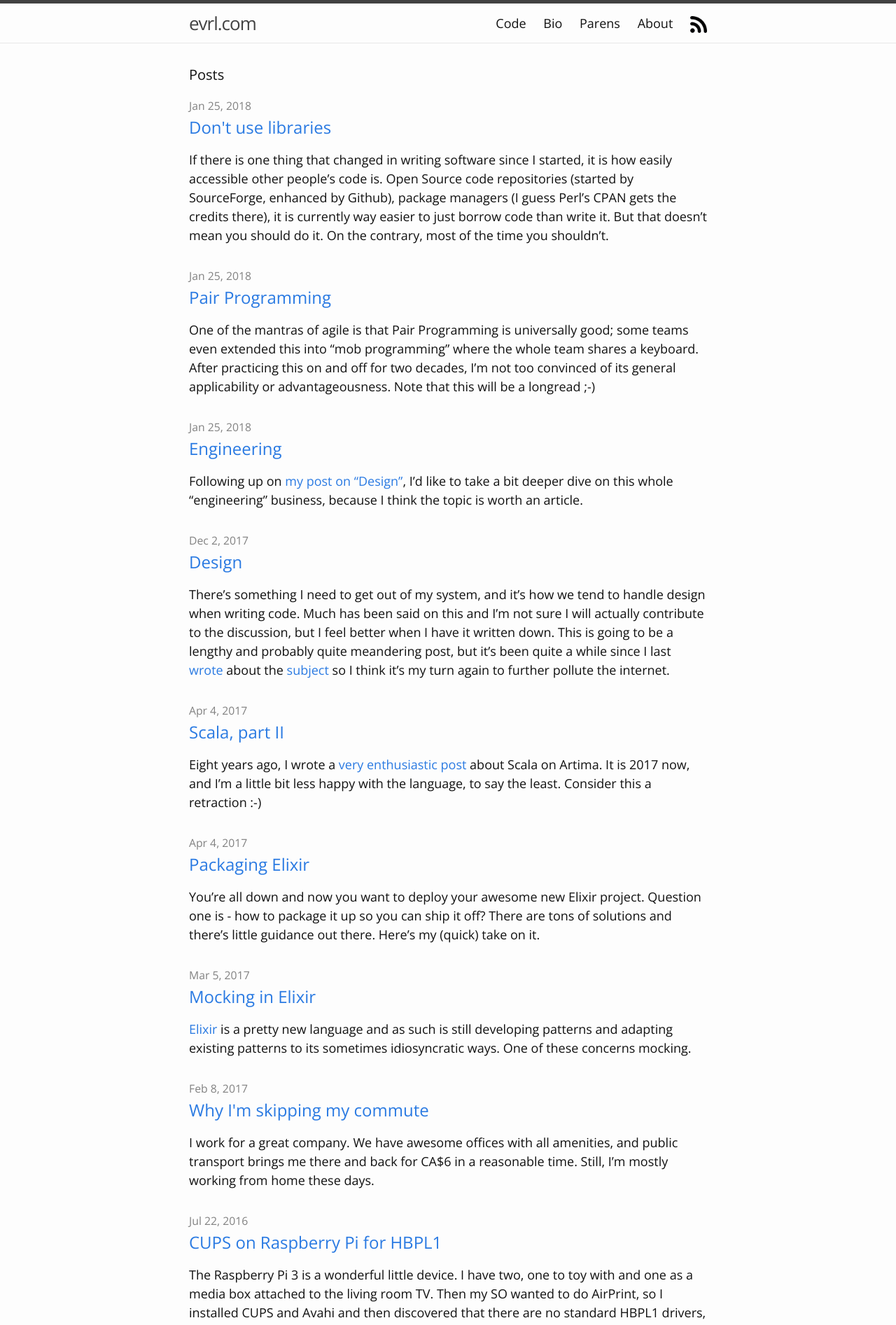
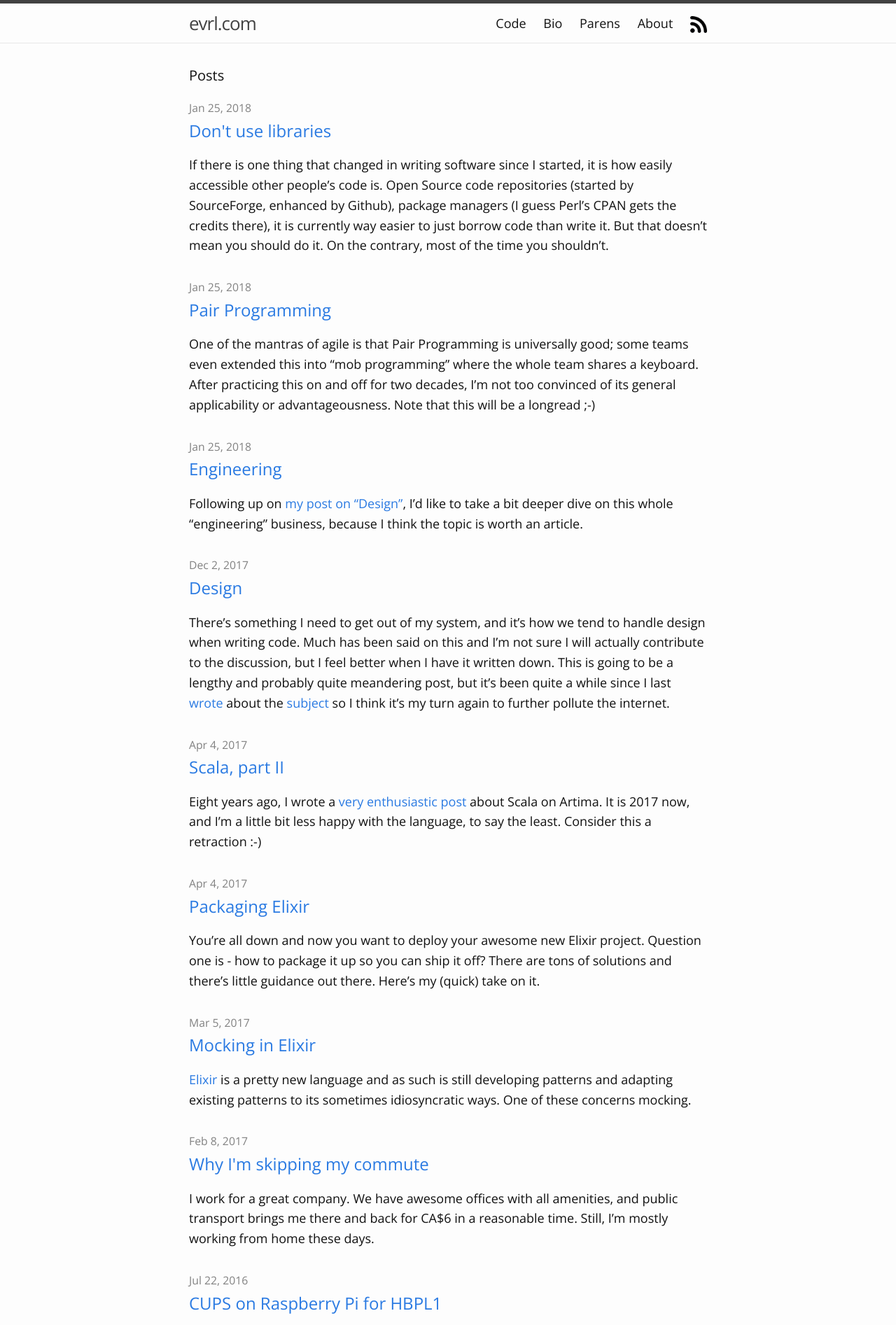
Before and after one commit to cdegroot/evrl, a Jekyll site: the page built from index.html, in a window 1280 px wide. Shown: the top 1893 px of the page at 70% size. Built offline with Jekyll 4.4.1, drawn with Linux system fonts in a browser that asks for light colours.

Commit message:
Nicer line spacing

```diff
--- a/css/main.scss
+++ b/css/main.scss
@@ -9,7 +9,7 @@
 $base-font-family: 'Open Sans', Helvetica, Arial, sans-serif;
 $base-font-size:   18px;
 $small-font-size:  $base-font-size * 0.875;
-$base-line-height: 1.5;
+$base-line-height: 1.6;
 
 $spacing-unit:     30px;
 
```
